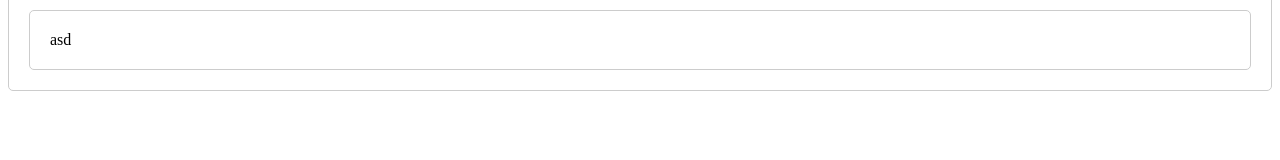
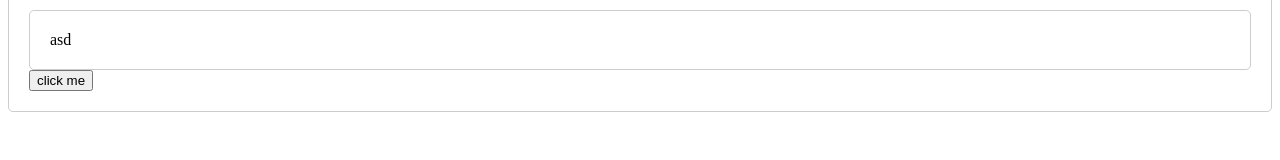
Before and after one commit to MarcinGrygierek/react-training, a React (Create React App) app in the folder app/: page / in a window 1280 px wide. Shown: the part 135-295 px from the top of the page. Built offline with nearby package versions, Linux system fonts and the light colour scheme.

Commit message:
pass data from children

```diff
--- a/app/src/AppNesting.tsx
+++ b/app/src/AppNesting.tsx
@@ -1,4 +1,5 @@
-import { useState } from "react";
+import React, { useState } from "react";
+import ButtonNested from "./ButtonNested";
 import StatefulComponent from "./StatefulComponent";
 import Wrapper from "./Wrapper";
 
@@ -9,6 +10,7 @@ const AppNesting = () => {
         Testteststest
         {isVisible && <StatefulComponent defaultName='Marcin' />}
         <Wrapper children="asd" />
+        <ButtonNested handleClick={() => setVisible(is => !is)} />
     </Wrapper>
 }
 
--- /dev/null
+++ b/app/src/ButtonNested.tsx
@@ -0,0 +1,9 @@
+interface Props {
+    handleClick: () => void;
+}
+
+const ButtonNested = ({handleClick}: Props) => {
+    return <button onClick={handleClick}>click me</button>
+}
+
+export default ButtonNested;
```
Also changed, not shown: 1 other file (tests, documents, lock files or other folders).
